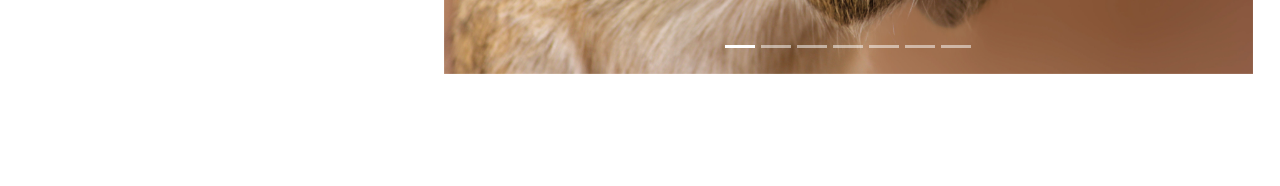
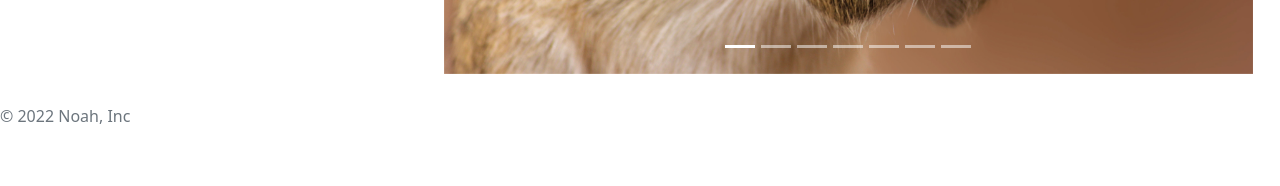
Before and after one commit to zane-kh/Group_Project_3, a Django app: page /about/ in a window 1280 px wide. Shown: the part 614-800 px from the top of the page. Run offline with Django 4.2, Linux system fonts and the light colour scheme; some libraries are stand-ins or nearby versions.

Commit message:
Add footer

```diff
--- a/main_app/static/css/styles.css
+++ b/main_app/static/css/styles.css
@@ -174,6 +174,12 @@ li {
     grid-column: 2 / 3;
 }
 
+footer {
+    position: relative;
+    width: 100%;
+    left: 0;
+    bottom: 0;
+}
 
 @media (max-width: 1400px) {
     .navbar {
--- a/templates/includes/footer.html
+++ b/templates/includes/footer.html
@@ -0,0 +1,3 @@
+<footer>
+   <span class="text-muted">© 2022 Noah, Inc</span>
+</footer>
```
